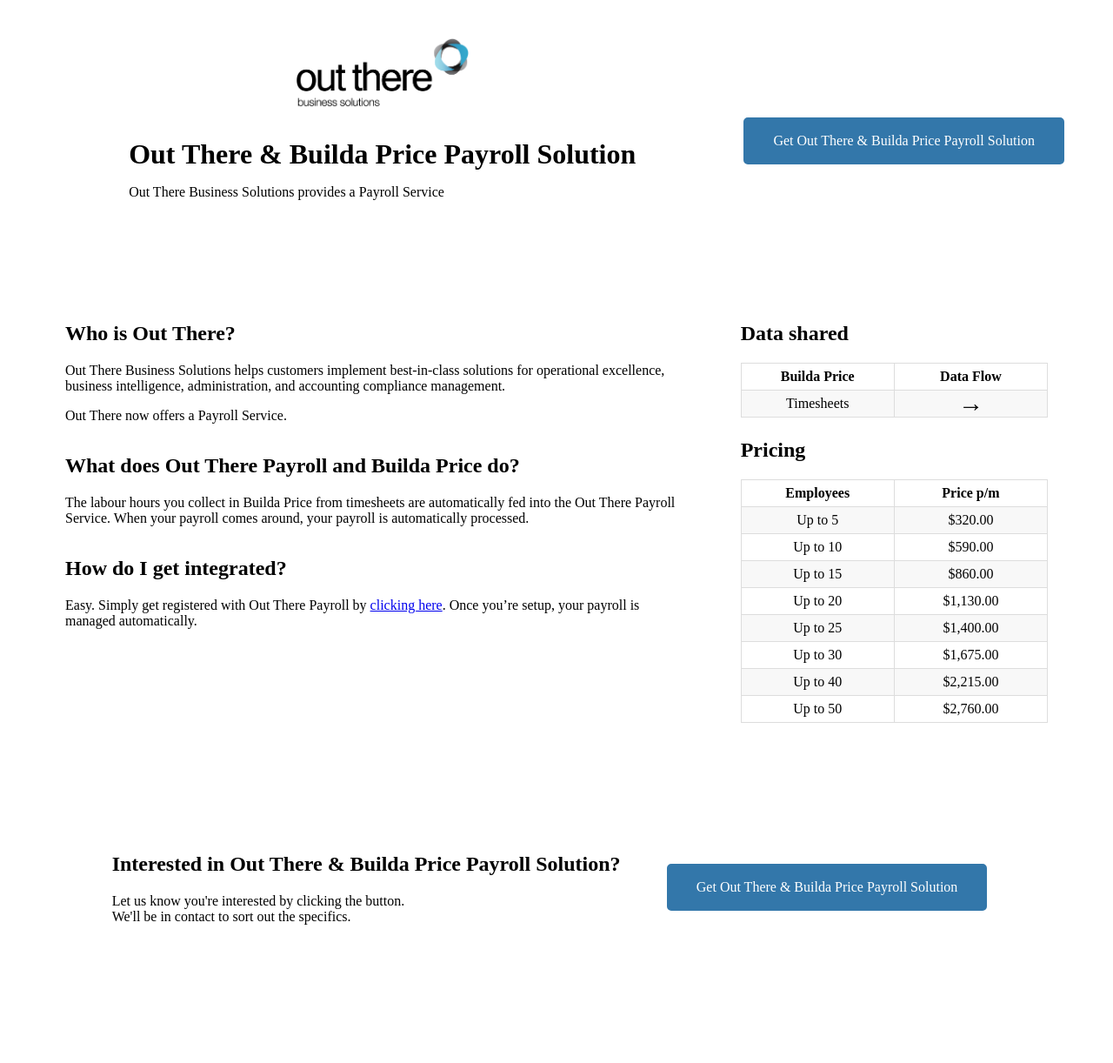
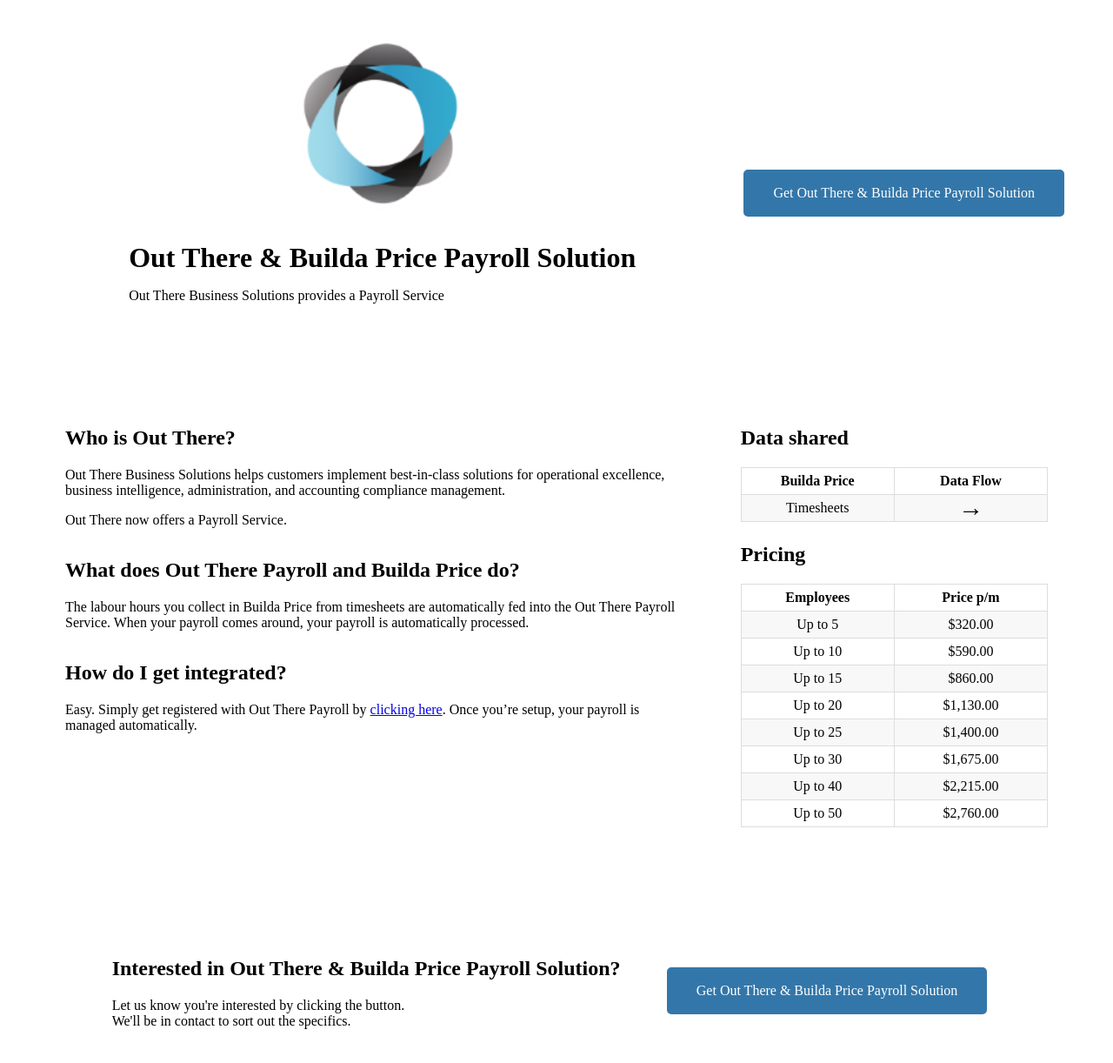
Before and after one commit to outtherenz/advertisements, a Jekyll site: the page built from promotions/out-there-business-solutions-payroll-promotion.md, in a window 1280 px wide. Shown: the top 1222 px of the page at 87% size. Built offline with Jekyll 4.4.1, drawn with Linux system fonts in a browser that asks for light colours; Markdown is read by kramdown in place of the engine named in the settings.

Commit message:
Update from Forestry.io - Updated out-there-business-solutions-payroll-promotion.md

```diff
--- a/promotions/out-there-business-solutions-payroll-promotion.md
+++ b/promotions/out-there-business-solutions-payroll-promotion.md
@@ -3,9 +3,9 @@
 layout: promotion
 date: 2018-10-18 02:59:04 +0000
 product_name: Out There & Builda Price Payroll Solution
-product_logo: "/uploads/Out-there-logo.gif"
+product_logo: "/uploads/outtherelogo 144x144.png"
 tagline: Out There Business Solutions provides a Payroll Service
-product_pricing: |-
+product_pricing: |
   <table>
     <tr>
       <th>Employees</th>
```
